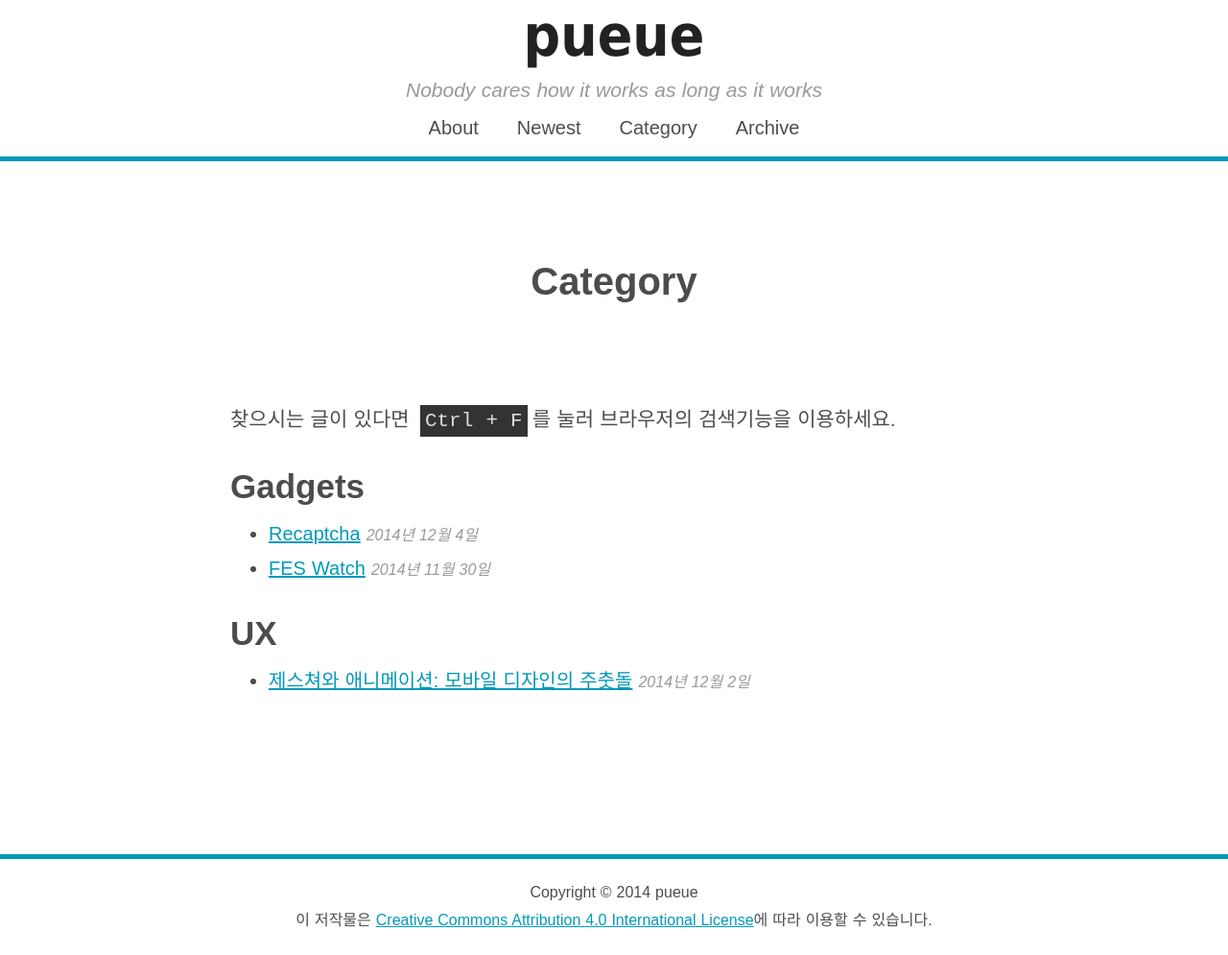
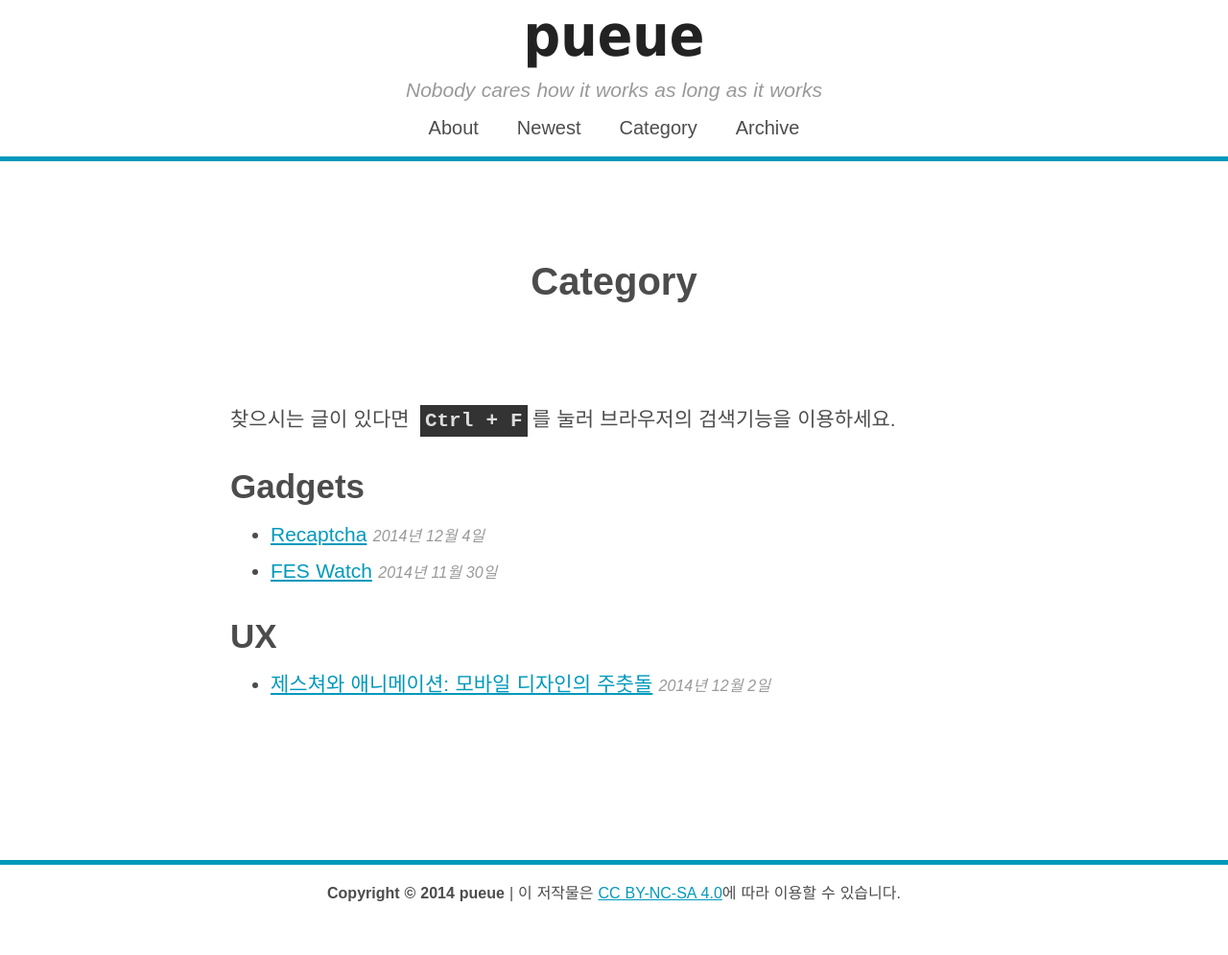
Before and after one commit to gloorx/gloorx.github.io, a Jekyll site: the page built from category.md, in a window 1280 px wide. Shown: the whole page at 96% size. Built offline with Jekyll 4.4.1, drawn with Linux system fonts in a browser that asks for light colours; some web fonts are replaced; after the commit the page ends 962 px from its top, so only the background shows below that.

Commit message:
renew mobile view

```diff
--- a/_includes/footer.html
+++ b/_includes/footer.html
@@ -1,6 +1,8 @@
 <footer class="site-footer">
-  <div class="copyright">
-      Copyright © 2014 {{ site.title }}
-      <br/>이 저작물은 <a rel="license" href="http://creativecommons.org/licenses/by-nc-sa/4.0/">Creative Commons Attribution 4.0 International License</a>에 따라 이용할 수 있습니다.
+    <div class="copyright">
+        <strong>Copyright © 2014 {{ site.title }}</strong>
+    </div>
+    <div class="cc">
+  	    | 이 저작물은 <a rel="license" href="http://creativecommons.org/licenses/by-nc-sa/4.0/deed.ko">CC BY-NC-SA 4.0</a>에 따라 이용할 수 있습니다.
     </div>
 </footer>
--- a/_sass/_base.scss
+++ b/_sass/_base.scss
@@ -131,7 +131,7 @@
 
 .post-body ul, .post-body ol, .post-body li {
     margin-left: 1em;
-    font-size: 20px;
+    /*font-size: 20px;*/
 }
 
 .post-body pre {
--- a/_sass/_layout.scss
+++ b/_sass/_layout.scss
@@ -9,7 +9,7 @@
 
 }
 .site-title {
-    font-family: 'Tahoma';
+    font-family: 'Tahoma', 'Geneva', 'sans-serif';
     font-size: 60px;
 
     line-height: 1.25;
@@ -192,13 +192,15 @@
     margin-top: 2em;
     padding: 1em 0em 1em 0em;
     border-top: 5px solid $brand-color;
-}
-.copyright {
+
     font-size: $small-font-size;
     width: 100%;
     margin: 0 auto;
 
     text-align: center;
+}
+.site-footer div {
+    display: inline-block;
 }
 
 
@@ -212,38 +214,54 @@
         font-size: 50px;
     }
     .description {
-        font-size: 17px;
+        font-size: 16px;
     }
     .site-nav {
-        font-size: 17px;
+        font-size: 16px;
         line-height: 2em;
     }
     .site-nav a {
         padding: 0 0.5em;
     }
+    /*
     form input[type="text"] {
         border: 0 none;
-        font-size: 17px;
+        font-size: 16px;
         width: 53px;
 
         padding: 0.4em 0.5em;
         border-radius: 0.25em;
         text-decoration: none;
     }
+    */
 
     .post-title {
+        font-size: 30px;
         margin: 1em 0px 1em 0px;
     }
     .post {
+        font-size: 16px;
         margin: 0px 10px 0px 10px;
+    }
+    .post-body h2 {
+        font-size: 25px;
+        margin-top: 0.5em;
+    }
+    .post-body h3 {
+        font-size: 23px;
+        margin-top: 0.4em;
+    }
+    .post-body h4 {
+        font-size: 20px;
+        margin-top: 0.3em;
     }
     .post-body blockquote {
         padding-left: 10px;
-        margin: 20px;
+        margin: 10px;
     }
 
     .pagination {
-        font-size: 17px;
+        font-size: 14px;
     }
     .pagination .previous {
         float: center;
--- a/category.md
+++ b/category.md
@@ -3,7 +3,7 @@
 title: Category
 permalink: /category/
 ---
-찾으시는 글이 있다면 <code>Ctrl + F</code>를 눌러 브라우저의 검색기능을 이용하세요.
+찾으시는 글이 있다면 **<code>Ctrl + F</code>**를 눌러 브라우저의 검색기능을 이용하세요.
 
 {% for tag in site.tags %}
     {% assign t = tag | first %}
```
